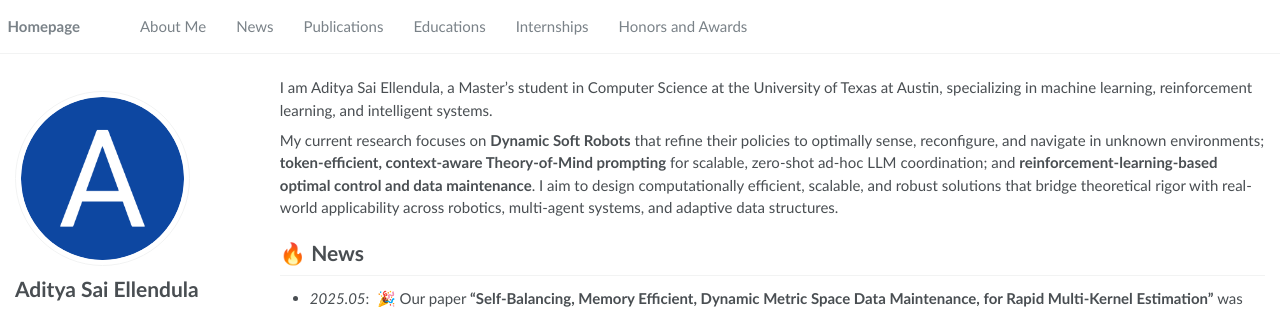
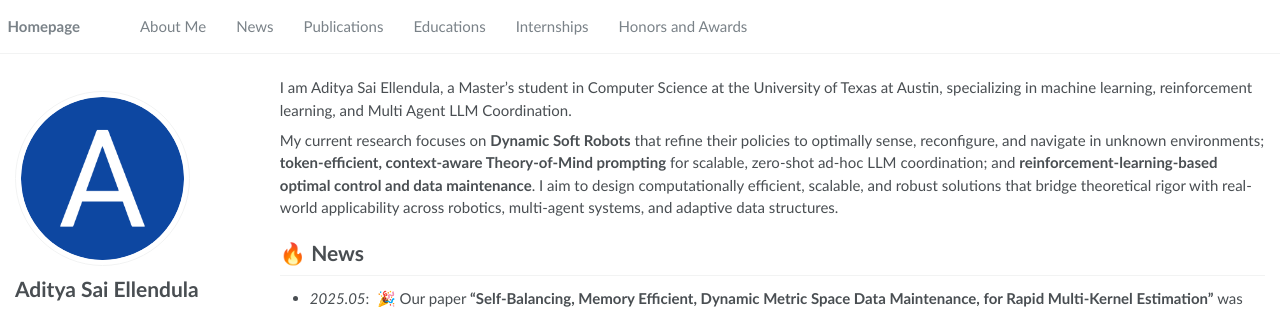
Before and after one commit to SetasAditya/SetasAditya.github.io, a Jekyll site: the page built from _pages/about.md, in a window 1280 px wide and 1324 px high. Shown: the top 309 px of the window. Built offline with Jekyll 4.4.1, drawn with Linux system fonts in a browser that asks for light colours.

Commit message:
Set Up updated

```diff
--- a/_pages/about.md
+++ b/_pages/about.md
@@ -18,7 +18,7 @@ redirect_from:
 <span class='anchor' id='about-me'></span>
 
 
-I am Aditya Sai Ellendula, a Master’s student in Computer Science at the University of Texas at Austin, specializing in machine learning, reinforcement learning, and intelligent systems.
+I am Aditya Sai Ellendula, a Master’s student in Computer Science at the University of Texas at Austin, specializing in machine learning, reinforcement learning, and Multi Agent LLM Coordination.
 
 My current research focuses on **Dynamic Soft Robots** that refine their policies to optimally sense, reconfigure, and navigate in unknown environments; **token-efficient, context-aware Theory-of-Mind prompting** for scalable, zero-shot ad-hoc LLM coordination; and **reinforcement-learning-based optimal control and data maintenance**. I aim to design computationally efficient, scalable, and robust solutions that bridge theoretical rigor with real-world applicability across robotics, multi-agent systems, and adaptive data structures.
 
```
